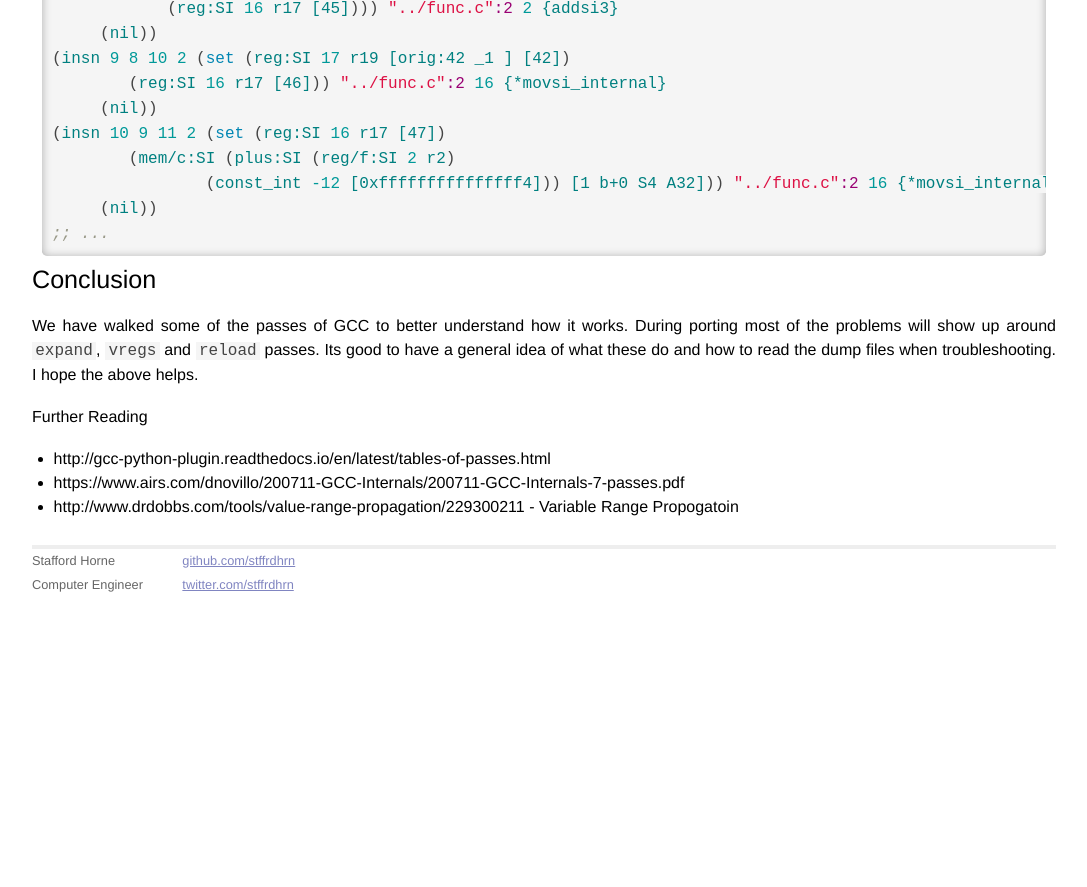
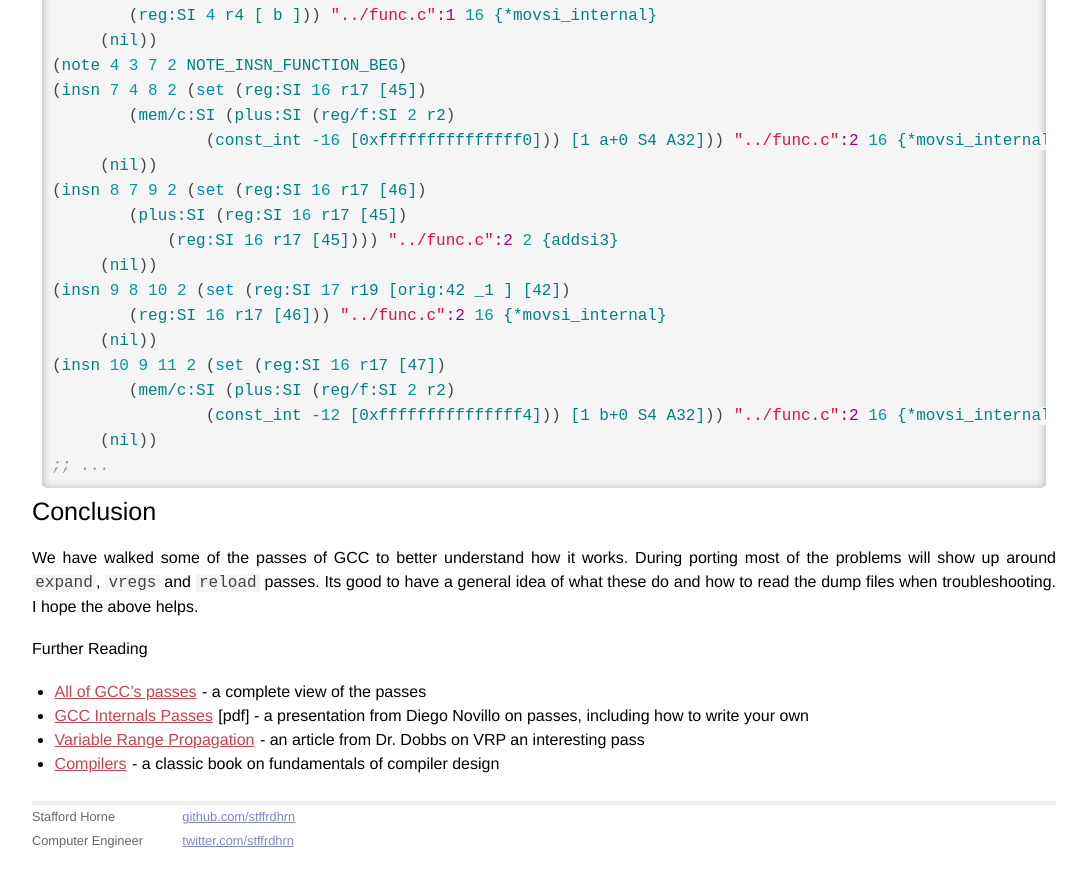
Before and after one commit to stffrdhrn/stffrdhrn.github.io, a Jekyll site: the page built from _posts/2018-06-03-gcc_passes.md, in a window 1280 px wide and 900 px high, scrolled down 10712 px. Shown: the top 887 px of the window, without its empty margins (96-1183 px from the left). Built offline with Jekyll 4.4.1, drawn with Linux system fonts in a browser that asks for light colours; comment, search, counter and statistics services are not loaded; before the commit the page ends 11356 px from its top, so only the background shows below that; some of the changed text lies outside the part shown.

Commit message:
gcc: more touches on passes

```diff
--- a/Gemfile
+++ b/Gemfile
@@ -2,4 +2,3 @@
 
 gem 'github-pages'
 gem 'mr_poole'
-gem 'pygments.rb'
--- a/_config.yml
+++ b/_config.yml
@@ -1,5 +1,5 @@
 name: shorne in japan
-highlighter: pygments
+highlighter: rouge
 github: [Repository metadata]
 safe: true
 lsi: false
--- a/_posts/2018-06-03-gcc_passes.md
+++ b/_posts/2018-06-03-gcc_passes.md
@@ -10,7 +10,7 @@
 When starting the OpenRISC gcc port I had a good idea of how the compiler worked
 and what would be involved in the port.  Those main things being
   1. define a new [machine description](https://gcc.gnu.org/onlinedocs/gccint/#toc-Machine-Descriptions) file in gcc's RTL
-  2. define a bunch of description [macros and helper functions](https://gcc.gnu.org/onlinedocs/gccint/#toc-Target-Description-Macros-and-Functions) in a =.c= and =.h= file.
+  2. define a bunch of description [macros and helper functions](https://gcc.gnu.org/onlinedocs/gccint/#toc-Target-Description-Macros-and-Functions) in a `.c` and `.h` file.
 
 I realized early on that trouble shooting issues would be to figure our what
 happens during certain compiler passes.  I found it difficult to understand what
@@ -44,12 +44,15 @@
  - `Constraints` part of the `RTL` and used during reload, these are associated
    with assembly instructions used to resolved the target instruction.
 
-## Important Passes
+## Passes
 
-To start, there are basically two types of compiler passes in gcc:
+Passes are the core of the compiler. To start, there are basically two types of
+compiler passes in gcc:
 
  - Tree - Passes working on GIMPLE.
  - RTL - Passes working on Register Transfer Language.
+
+![GCC Passes](/content/2018/gcc_passes.png)
 
 There are also [Interprocedural analysis
 passes](https://gcc.gnu.org/onlinedocs/gccint/IPA.html) (IPA) which we will not
@@ -180,7 +183,7 @@
 Back to our example, this is with `-O0` to allow the virtual-stack-vars to not
 be elimated for verbosity:
 
-{% highlight lisp %}
+{% highlight common_lisp %}
 ;; func (intD.1 aD.1448, intD.1 bD.1449)
 ;; {
 ;;   Note: First we save the arguments
@@ -263,7 +266,7 @@
 arguments).  The placeholder is needed by GCC but it will be eliminated later.
 One some arechitecture this will be a real register at this point.
 
-{% highlight lisp %}
+{% highlight common_lisp %}
 ;; Here we see virtual-stack-vars replaced with ?fp.
 (insn 2 5 3 2 (set (mem/c:SI (reg/f:SI 33 ?fp) [1 a+0 S4 A32])
         (reg:SI 3 r3 [ a ])) "../func.c":1 16 {*movsi_internal}
@@ -335,7 +338,7 @@
 We do not see many changes during the IRA pass in this example but it has prepared
 us for the next step, LRA/reload.
 
-{% highlight lisp %}
+{% highlight common_lisp %}
 (insn 21 5 2 2 (set (reg:SI 41)
         (unspec_volatile:SI [
                 (const_int 0 [0])
@@ -439,7 +442,7 @@
 input.  This is a set instruction having a destination of memory and a source
 of register type, or `"m,r"`.
 
-{% highlight lisp %}
+{% highlight common_lisp %}
 (insn 2 21 3 2 (set (mem/c:SI (reg/f:SI 33 ?fp) [1 a+0 S4 A32])
         (reg:SI 3 r3 [ a ])) "../func.c":1 16 {*movsi_internal}
      (expr_list:REG_DEAD (reg:SI 3 r3 [ a ])
@@ -449,7 +452,7 @@
 RTL from .md file of our `*movsi_internal` instruction.  The alternatives are the
 constraints, i.e. `"=r,r,r,r, m,r"`.
 
-{% highlight lisp %}
+{% highlight common_lisp %}
 (define_insn "*mov<I:mode>_internal"
   [(set (match_operand:I 0 "nonimmediate_operand" "=r,r,r,r, m,r")
         (match_operand:I 1 "input_operand"        " r,M,K,I,rO,m"))]
@@ -481,7 +484,7 @@
 Finally we can see here at the end of Reload all registers are real.   The output
 at this point is pretty much ready for assembly output.
 
-{% highlight lisp %}
+{% highlight common_lisp %}
 (insn 21 5 2 2 (set (reg:SI 16 r17 [41])
         (unspec_volatile:SI [
                 (const_int 0 [0])
@@ -522,6 +525,7 @@
 to read the dump files when troubleshooting.  I hope the above helps.
 
 Further Reading
- - http://gcc-python-plugin.readthedocs.io/en/latest/tables-of-passes.html
- - https://www.airs.com/dnovillo/200711-GCC-Internals/200711-GCC-Internals-7-passes.pdf
- - http://www.drdobbs.com/tools/value-range-propagation/229300211 - Variable Range Propogatoin
+ - [All of GCC’s passes](http://gcc-python-plugin.readthedocs.io/en/latest/tables-of-passes.html) - a complete view of the passes
+ - [GCC Internals Passes](https://www.airs.com/dnovillo/200711-GCC-Internals/200711-GCC-Internals-7-passes.pdf) [pdf] - a presentation from Diego Novillo on passes, including how to write your own
+ - [Variable Range Propagation](http://www.drdobbs.com/tools/value-range-propagation/229300211) - an article from Dr. Dobbs on VRP an interesting pass
+ - [Compilers](https://www.amazon.co.uk/Compilers-Principles-Techniques-Alfred-Aho/dp/0201100886) - a classic book on fundamentals of compiler design
```
Also changed, not shown: Gemfile.lock, content/2018/gcc_passes.png (added), 1 other file.
